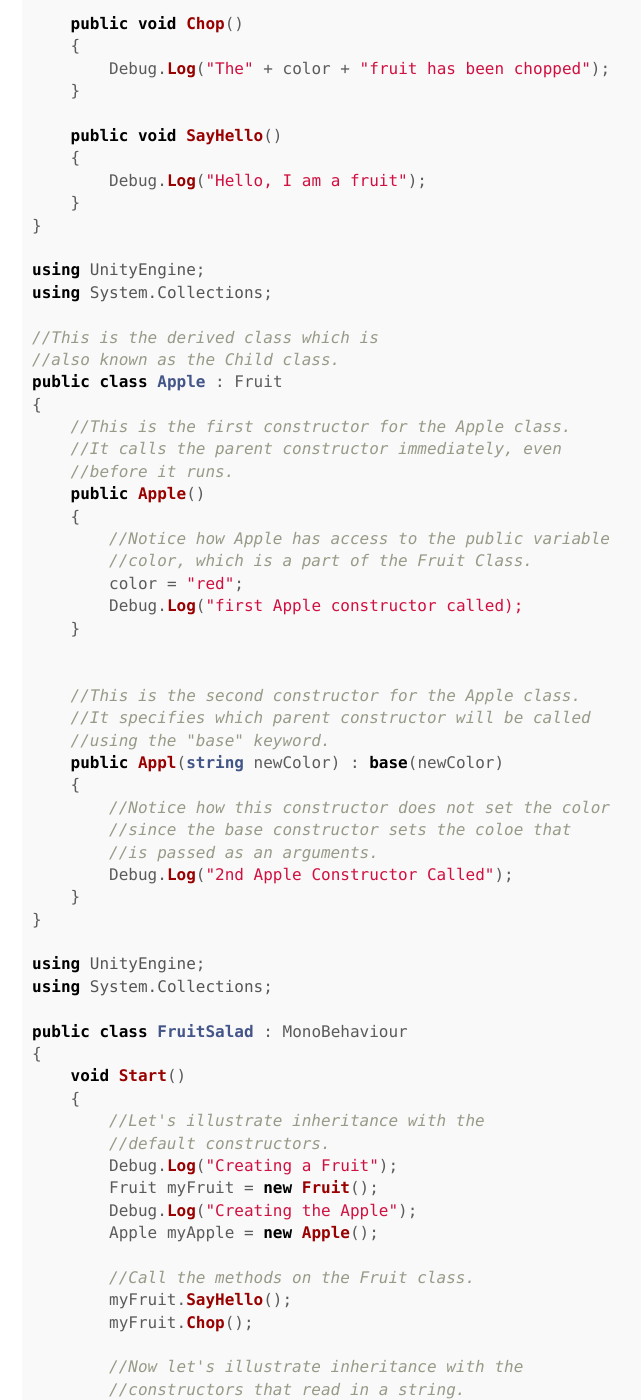
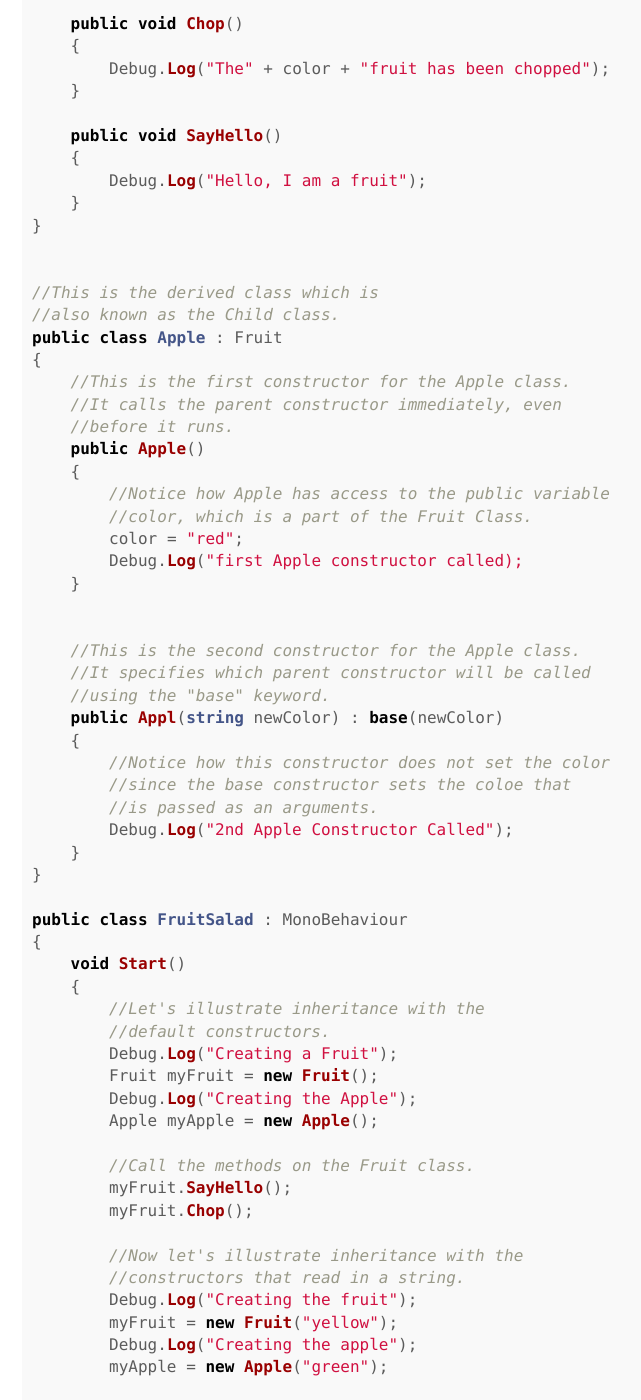
Before and after one commit to bernatferragut/FutureWeb-blog, a Jekyll site: the page built from _posts/22-12-16-VR-Scripting in Unity-2.md.md, in a window 1280 px wide and 1400 px high, scrolled down 6669 px. Shown: the whole window, without its empty margins (258-899 px from the left). Built offline with Jekyll 4.4.1, drawn with Linux system fonts in a browser that asks for light colours; nearby versions of some CDN libraries; comment, search, counter and statistics services are not loaded.

Commit message:
Update 22-12-16-VR-Scripting in Unity-2.md.md

```diff
--- a/_posts/22-12-16-VR-Scripting in Unity-2.md.md
+++ b/_posts/22-12-16-VR-Scripting in Unity-2.md.md
@@ -304,8 +304,6 @@ public class Fruit
     }
 }
 
-using UnityEngine;
-using System.Collections;
 
 //This is the derived class which is
 //also known as the Child class.
@@ -334,9 +332,6 @@ public class Apple : Fruit
         Debug.Log("2nd Apple Constructor Called");
     }
 }
-
-using UnityEngine;
-using System.Collections;
 
 public class FruitSalad : MonoBehaviour
 {
```
